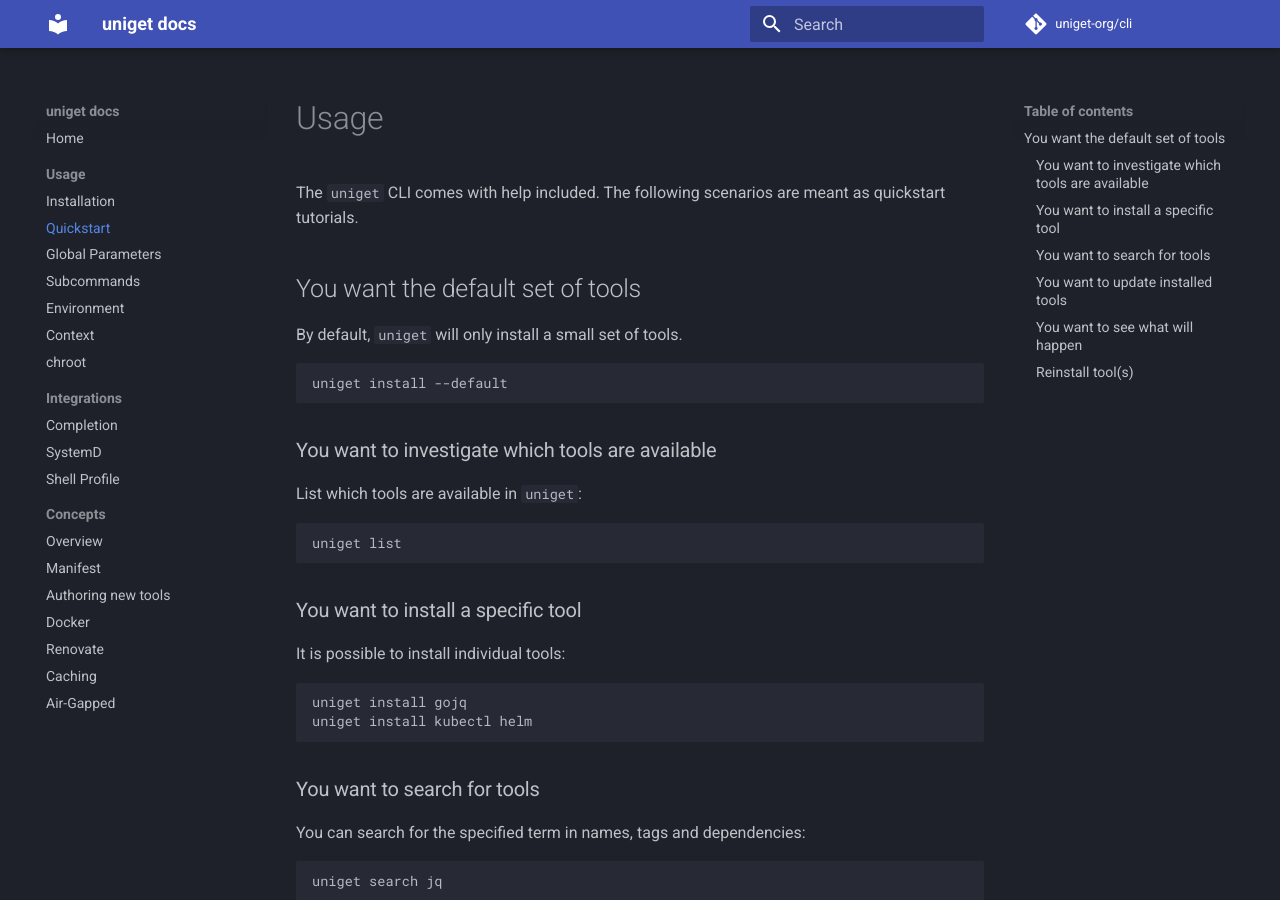
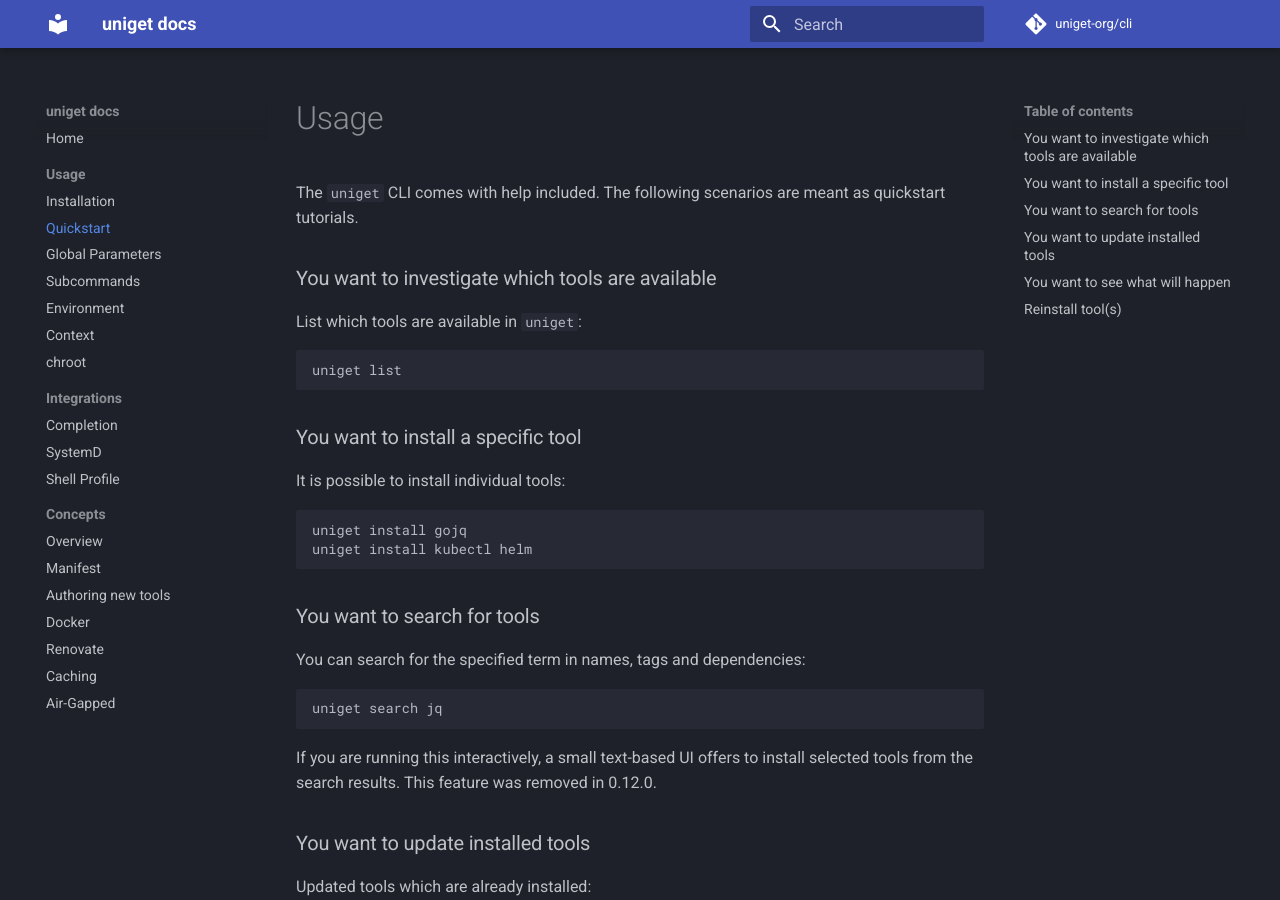
Before and after one commit to uniget-org/docs.uniget.dev, an MkDocs documentation site: the page built from docs/quickstart.md, in a window 1280 px wide and 900 px high. Built offline with MkDocs 1.6.1 and Material for MkDocs 9.7.7, drawn with Linux system fonts in a browser that asks for light colours; comment, search, counter and statistics services are not loaded.

Commit message:
feat: Removed default tools uniget-org/backlog#63

````diff
--- a/docs/quickstart.md
+++ b/docs/quickstart.md
@@ -1,14 +1,6 @@
 # Usage
 
 The `uniget` CLI comes with help included. The following scenarios are meant as quickstart tutorials.
-
-## You want the default set of tools
-
-By default, `uniget` will only install a small set of tools.
-
-```bash
-uniget install --default
-```
 
 ### You want to investigate which tools are available
 
````
